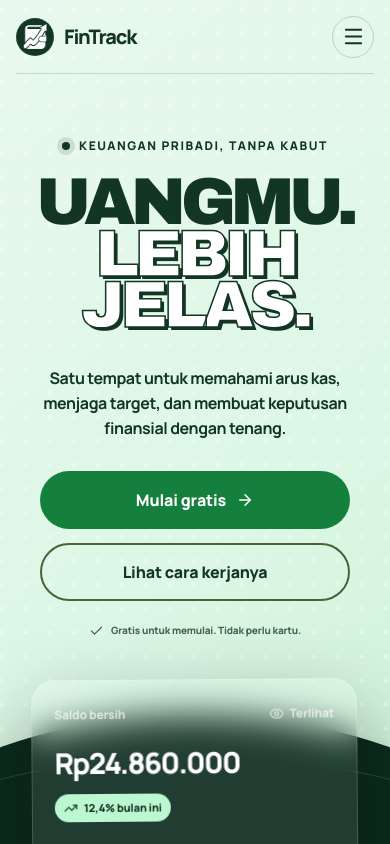
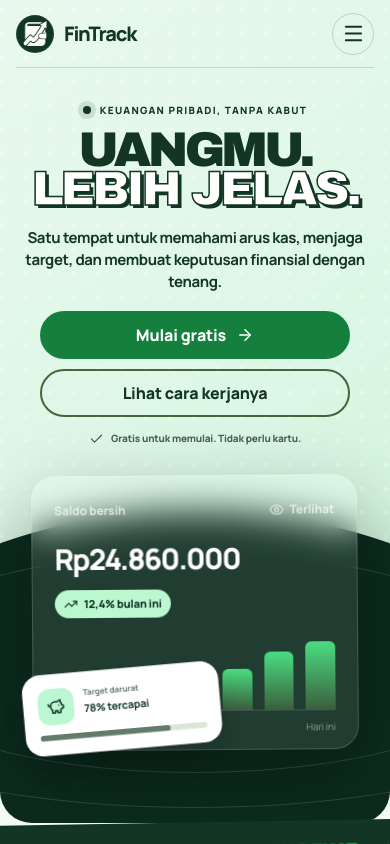
Before and after one commit to kuchikamizake05/FinTrack, a Next.js app: page / in a window 390 px wide. Shown: the top 844 px of the page. Built offline with nearby package versions, Linux system fonts and the light colour scheme; no server answers.

Commit message:
fix: keep landing CTAs above the fold

```diff
--- a/src/app/landing.module.css
+++ b/src/app/landing.module.css
@@ -18,7 +18,7 @@
 
 .hero {
   position: relative;
-  min-height: 960px;
+  min-height: 880px;
   background:
     radial-gradient(circle at 9% 36%, rgba(255,255,255,.35) 0 2px, transparent 2.5px) 0 0/24px 24px,
     linear-gradient(145deg, #e9f8ee 0%, var(--mint) 54%, #c8efd5 100%);
@@ -28,7 +28,7 @@
 
 .nav {
   width: min(1440px, calc(100% - 48px));
-  height: 88px;
+  height: 80px;
   margin: 0 auto;
   display: flex;
   align-items: center;
@@ -55,21 +55,22 @@
 .mobileMenu > div a { padding: 11px 13px; color: var(--ink); border-radius: 10px; font-size: 13px; font-weight: 800; text-decoration: none; }
 .mobileMenu > div a:hover { background: var(--mint); }
 
-.heroCopy { width: min(850px, calc(100% - 40px)); margin: 88px auto 0; text-align: center; position: relative; z-index: 3; animation: rise .7s cubic-bezier(.2,.8,.2,1) both; }
-.eyebrow { display: inline-flex; align-items: center; gap: 9px; margin: 0 0 22px; font-size: 12px; font-weight: 900; letter-spacing: .13em; text-transform: uppercase; }
+.heroCopy { width: min(850px, calc(100% - 40px)); margin: 52px auto 0; text-align: center; position: relative; z-index: 3; animation: rise .7s cubic-bezier(.2,.8,.2,1) both; }
+.eyebrow { display: inline-flex; align-items: center; gap: 9px; margin: 0 0 16px; font-size: 12px; font-weight: 900; letter-spacing: .13em; text-transform: uppercase; }
 .eyebrow span { width: 8px; height: 8px; border-radius: 50%; background: var(--ink); box-shadow: 0 0 0 5px rgba(22,51,0,.12); }
 .heroCopy h1, .sectionIntro h2, .controlCopy h2, .securityCopy h2, .finalCta h2 { font-family: var(--font-archivo-black), var(--font-manrope), sans-serif; font-weight: 400; letter-spacing: -.075em; }
-.heroCopy h1 { margin: 0; color: var(--ink); font-size: clamp(72px, 10vw, 148px); line-height: .78; text-transform: uppercase; }
+.heroCopy h1 { margin: 0; color: var(--ink); font-size: clamp(64px, 8vw, 118px); line-height: .8; text-transform: uppercase; }
 .heroCopy h1 em, .sectionIntro h2 em, .finalCta h2 em { color: var(--paper); font-style: normal; -webkit-text-stroke: 2px var(--ink); text-shadow: 5px 5px 0 var(--ink); }
-.heroText { max-width: 650px; margin: 34px auto 0; font-size: clamp(17px, 2vw, 21px); line-height: 1.55; font-weight: 650; letter-spacing: -.025em; }
-.heroActions { margin-top: 30px; display: flex; align-items: center; justify-content: center; gap: 14px; }
-.primaryCta { min-height: 58px; padding: 0 28px; border-radius: 999px; color: white; background: var(--primary); }
+.heroCopy h1 em { display: inline-block; white-space: nowrap; }
+.heroText { max-width: 650px; margin: 24px auto 0; font-size: clamp(16px, 1.6vw, 19px); line-height: 1.5; font-weight: 650; letter-spacing: -.025em; }
+.heroActions { margin-top: 22px; display: flex; align-items: center; justify-content: center; gap: 14px; }
+.primaryCta { min-height: 54px; padding: 0 28px; border-radius: 999px; color: white; background: var(--primary); }
 .primaryCta svg, .darkCta svg, .finalCta a svg { width: 18px; }
-.secondaryCta { min-height: 58px; display: inline-flex; align-items: center; padding: 0 25px; border: 2px solid rgba(22,51,0,.75); border-radius: 999px; color: var(--ink); font-weight: 850; text-decoration: none; }
-.reassurance { display: flex; justify-content: center; align-items: center; gap: 7px; margin: 18px 0 0; font-size: 12px; font-weight: 750; opacity: .75; }
+.secondaryCta { min-height: 54px; display: inline-flex; align-items: center; padding: 0 25px; border: 2px solid rgba(22,51,0,.75); border-radius: 999px; color: var(--ink); font-weight: 850; text-decoration: none; }
+.reassurance { display: flex; justify-content: center; align-items: center; gap: 7px; margin: 14px 0 0; font-size: 12px; font-weight: 750; opacity: .75; }
 .reassurance svg { width: 15px; }
 
-.productStage { width: min(1020px, calc(100% - 40px)); height: 380px; margin: 70px auto 0; position: relative; }
+.productStage { width: min(1020px, calc(100% - 40px)); height: 380px; margin: 54px auto 0; position: relative; }
 .productStage::before { content: ""; position: absolute; width: 780px; height: 360px; left: 50%; top: 28px; transform: translateX(-50%); border-radius: 50% 50% 0 0; background: var(--forest); box-shadow: 0 35px 80px rgba(14,43,22,.28); }
 .orbitOne, .orbitTwo { position: absolute; border: 1px solid rgba(255,255,255,.14); border-radius: 50%; left: 50%; top: 180px; transform: translate(-50%,-50%); }
 .orbitOne { width: 870px; height: 290px; }
@@ -187,20 +188,20 @@
 
 /* Keep the conversion actions above the fold on laptop and zoomed desktop viewports. */
 @media (min-width: 781px) and (max-height: 1000px) {
-  .hero { min-height: 880px; }
-  .nav { height: 80px; }
-  .heroCopy { margin-top: clamp(36px, 5.5vh, 56px); }
-  .eyebrow { margin-bottom: 16px; }
-  .heroCopy h1 { font-size: clamp(68px, min(8.2vw, 13vh), 126px); line-height: .8; }
-  .heroText { margin-top: 22px; font-size: clamp(16px, 1.4vw, 19px); }
-  .heroActions { margin-top: 22px; }
-  .primaryCta, .secondaryCta { min-height: 52px; }
-  .reassurance { margin-top: 14px; }
-  .productStage { margin-top: 48px; }
+  .hero { min-height: 810px; }
+  .nav { height: 72px; }
+  .heroCopy { margin-top: clamp(22px, 3.8vh, 36px); }
+  .eyebrow { margin-bottom: 12px; }
+  .heroCopy h1 { font-size: clamp(58px, min(7vw, 10.5vh), 102px); line-height: .8; }
+  .heroText { margin-top: 18px; font-size: clamp(15px, 1.3vw, 18px); line-height: 1.45; }
+  .heroActions { margin-top: 18px; }
+  .primaryCta, .secondaryCta { min-height: 50px; }
+  .reassurance { margin-top: 11px; }
+  .productStage { margin-top: 38px; }
 }
 
 @media (max-width: 1024px) {
-  .hero { min-height: 920px; }
+  .hero { min-height: 840px; }
   .navLinks { display: none; }
   .controlSection { padding: 60px 42px; gap: 50px; }
   .security { grid-template-columns: .9fr 1.1fr; }
@@ -209,15 +210,19 @@
 }
 
 @media (max-width: 780px) {
-  .hero { min-height: 880px; border-radius: 0 0 32px 32px; }
-  .nav { width: calc(100% - 32px); height: 74px; }
+  .hero { min-height: 760px; border-radius: 0 0 32px 32px; }
+  .nav { width: calc(100% - 32px); height: 68px; }
   .navActions { display: none; }
   .mobileMenu { display: block; }
-  .heroCopy { margin-top: 70px; }
-  .heroCopy h1 { font-size: clamp(62px, 20vw, 98px); }
+  .heroCopy { margin-top: 34px; }
+  .eyebrow { margin-bottom: 14px; }
+  .heroCopy h1 { font-size: clamp(38px, 12.5vw, 68px); line-height: .82; }
   .heroCopy h1 em, .finalCta h2 em { -webkit-text-stroke-width: 1.5px; text-shadow: 3px 3px 0 var(--ink); }
-  .heroText { max-width: 520px; font-size: 16px; }
-  .productStage { margin-top: 55px; height: 340px; }
+  .heroText { max-width: 520px; margin-top: 22px; font-size: 15px; line-height: 1.45; }
+  .heroActions { margin-top: 22px; }
+  .primaryCta, .secondaryCta { min-height: 50px; }
+  .reassurance { margin-top: 12px; }
+  .productStage { margin-top: 38px; height: 340px; }
   .productStage::before { width: 680px; }
   .balanceCard { width: min(440px, calc(100vw - 64px)); }
   .goalCard { left: -12px; top: 190px; transform: scale(.82) rotate(-5deg); transform-origin: left; }
@@ -235,14 +240,17 @@
 }
 
 @media (max-width: 520px) {
-  .hero { min-height: 820px; }
-  .heroCopy { margin-top: 58px; }
-  .heroCopy h1 { font-size: 17vw; }
-  .heroActions { flex-direction: column; }
+  .hero { min-height: 720px; }
+  .heroCopy { margin-top: 28px; }
+  .eyebrow { margin-bottom: 12px; font-size: 10px; }
+  .heroCopy h1 { font-size: clamp(38px, 12.5vw, 64px); }
+  .heroText { margin-top: 18px; }
+  .heroActions { margin-top: 18px; flex-direction: column; gap: 10px; }
   .primaryCta, .secondaryCta { width: min(310px, 100%); }
+  .primaryCta, .secondaryCta { min-height: 48px; }
   .secondaryCta { justify-content: center; }
-  .reassurance { font-size: 10px; }
-  .productStage { margin-top: 44px; }
+  .reassurance { margin-top: 10px; font-size: 10px; }
+  .productStage { margin-top: 32px; }
   .balanceCard { height: 275px; padding: 22px; border-radius: 24px; }
   .balance { font-size: 29px; }
   .chart { height: 72px; }
```
